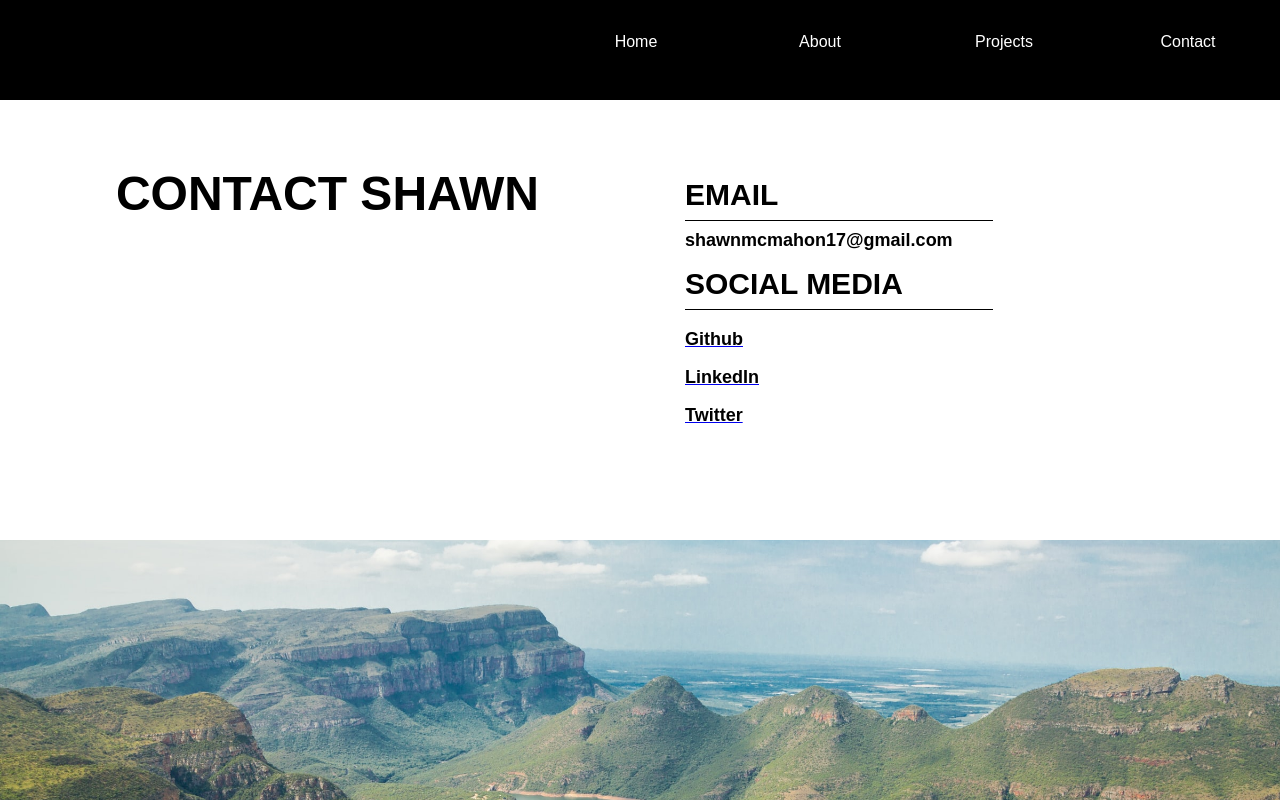
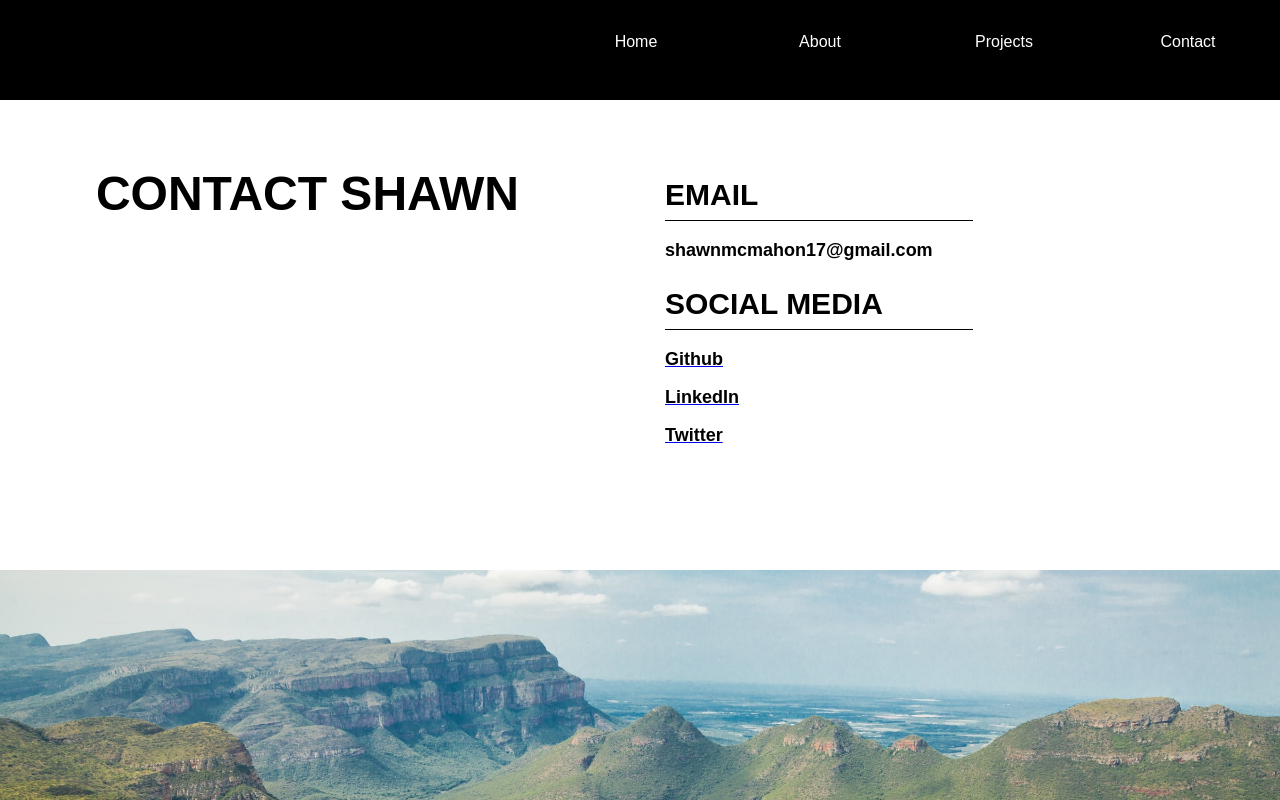
Before and after one commit to shawnmcmahon/portfolio, a React (Create React App) app: page /contact in a window 1280 px wide. Shown: the top 800 px of the page. Built offline with nearby package versions, Linux system fonts and the light colour scheme.

Commit message:
Add margin to the bottom of the contact container

```diff
--- a/src/Components/Contact/Contact.css
+++ b/src/Components/Contact/Contact.css
@@ -3,7 +3,7 @@
   height: 50vh;
   display: flex;
   flex-direction: row;
-  margin: 20px
+  margin: 20px 0 50px 0;
 }
 
 .contact-name {
@@ -45,7 +45,7 @@
 
 .contact {
   width: 80%;
-  padding: 10px 0 10px 0;
+  padding: 20px 0 20px 0;
 }
 
 li {
--- a/src/Components/Footer/Footer.css
+++ b/src/Components/Footer/Footer.css
@@ -30,7 +30,7 @@
 .contact-value-container {
   font-family: 'Open Sans', sans-serif;
   font-size: 16px;
-  padding: 10px 0 20px;
+  padding: 10px 0px 20px;
   font-weight: 400;
 
 }
```
